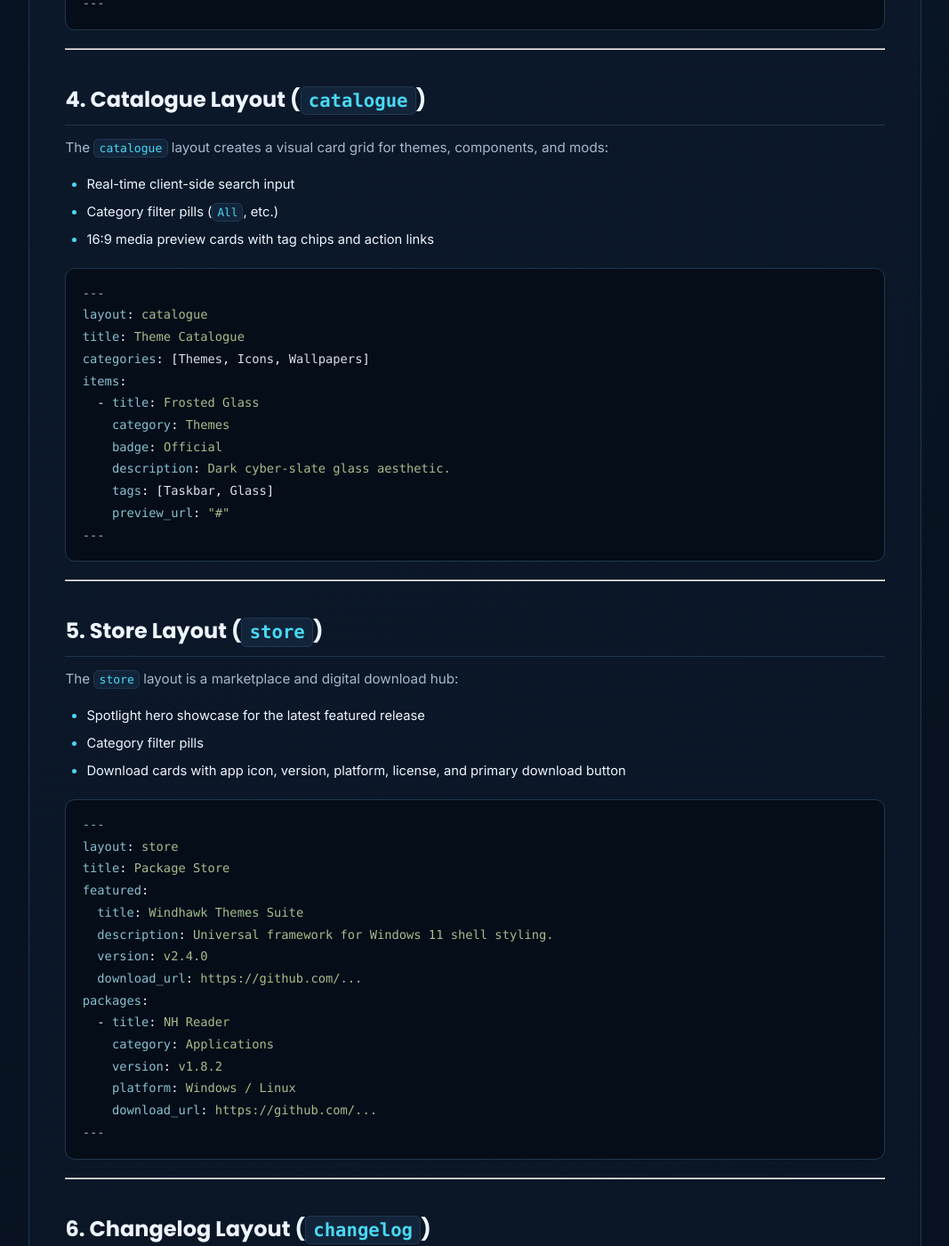
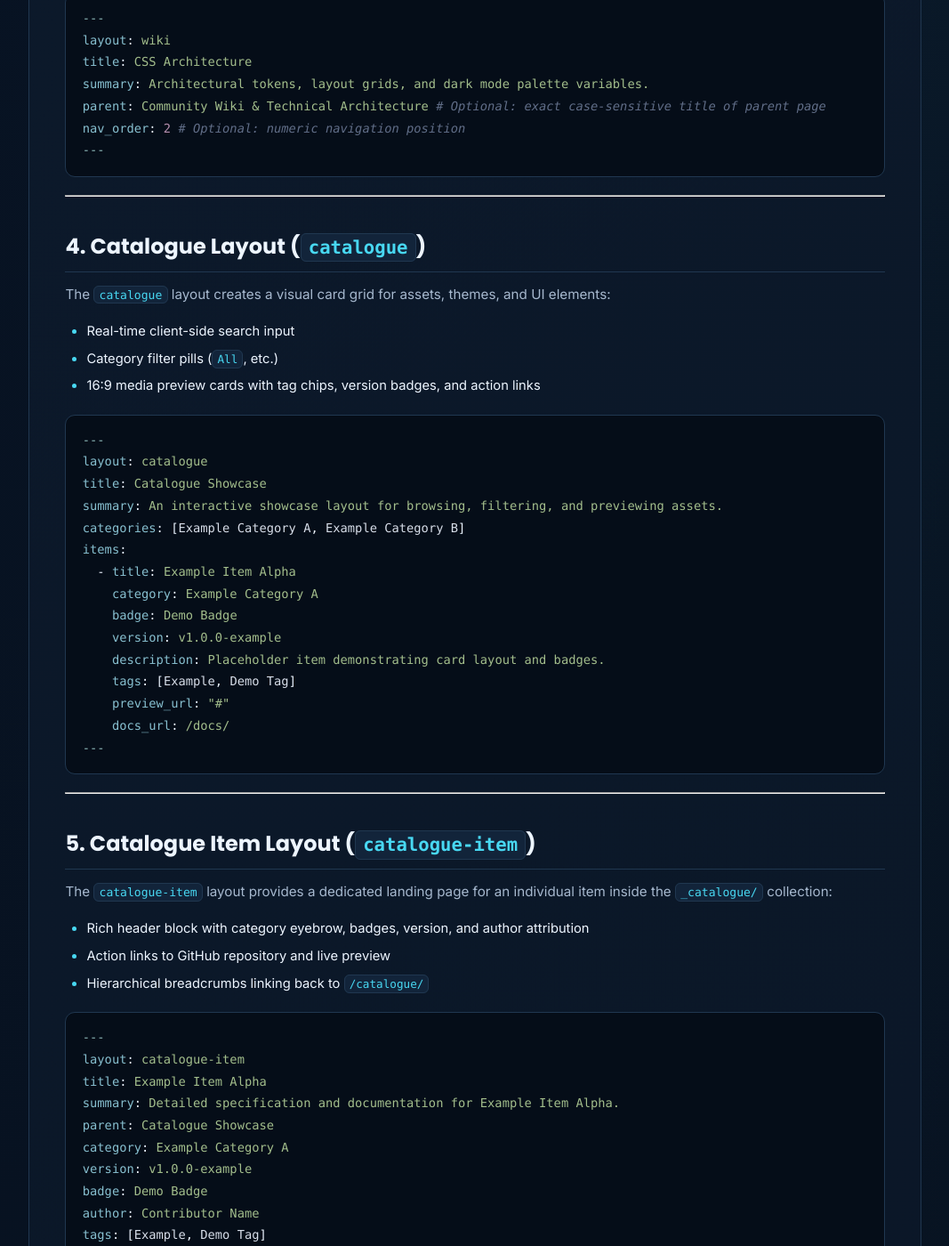
Before and after one commit to HELIX-Origin/helix-docs, a Jekyll site: the page built from _docs/layouts.md, in a window 1280 px wide and 1400 px high, scrolled down 3154 px. Shown: the whole window at 89% size, without its empty margins (106-1173 px from the left). Built offline with Jekyll 4.4.1, drawn with Linux system fonts in a browser that asks for light colours; some of the changed text lies outside the part shown.

Commit message:
Document all 9 supported layouts with frontmatter schemas across documentation

````diff
--- a/_docs/layouts.md
+++ b/_docs/layouts.md
@@ -8,15 +8,17 @@ nav_order: 4
 
 ## 🎨 Supported Layouts
 
-`helix-docs` supports seven specialized layouts engineered for developer documentation, knowledge bases, distribution stores, and project portals:
+`helix-docs` supports nine specialized layouts engineered for developer documentation, knowledge bases, distribution stores, and project portals:
 
 | Layout | Frontmatter | Primary Use Case |
 | :--- | :--- | :--- |
 | **Default** | `layout: default` | Portal home pages (`index.md`), landing pages, standalone articles |
 | **Docs** | `layout: docs` | Focused reading guides with automatic in-page Table of Contents |
 | **Wiki** | `layout: wiki` | Deep technical knowledge bases with interactive search sidebar |
-| **Catalogue** | `layout: catalogue` | Interactive visual theme, mod, and UI component showcase gallery |
-| **Store** | `layout: store` | Software release center, application marketplace & downloads |
+| **Catalogue** | `layout: catalogue` | Interactive visual showcase gallery for assets, themes, and components |
+| **Catalogue Item** | `layout: catalogue-item` | Dedicated subpages for individual items/packages inside `_catalogue/` |
+| **Store** | `layout: store` | Software release center, package marketplace & download portal |
+| **Store Item** | `layout: store-item` | Dedicated subpages for individual products/apps inside `_store/` |
 | **Changelog** | `layout: changelog` | Vertical milestone release timeline with categorization tags |
 | **FAQ** | `layout: faq` | Accessible collapsible accordion Q&A troubleshooting base |
 
@@ -86,31 +88,59 @@ nav_order: 2 # Optional: numeric navigation position
 
 ## 4. Catalogue Layout (`catalogue`)
 
-The `catalogue` layout creates a visual card grid for themes, components, and mods:
+The `catalogue` layout creates a visual card grid for assets, themes, and UI elements:
 - Real-time client-side search input
 - Category filter pills (`All`, etc.)
-- 16:9 media preview cards with tag chips and action links
+- 16:9 media preview cards with tag chips, version badges, and action links
 
 ```markdown
 ---
 layout: catalogue
-title: Theme Catalogue
-categories: [Themes, Icons, Wallpapers]
+title: Catalogue Showcase
+summary: An interactive showcase layout for browsing, filtering, and previewing assets.
+categories: [Example Category A, Example Category B]
 items:
-  - title: Frosted Glass
-    category: Themes
-    badge: Official
-    description: Dark cyber-slate glass aesthetic.
-    tags: [Taskbar, Glass]
+  - title: Example Item Alpha
+    category: Example Category A
+    badge: Demo Badge
+    version: v1.0.0-example
+    description: Placeholder item demonstrating card layout and badges.
+    tags: [Example, Demo Tag]
     preview_url: "#"
+    docs_url: /docs/
 ---
 ```
 
 ---
 
-## 5. Store Layout (`store`)
+## 5. Catalogue Item Layout (`catalogue-item`)
 
-The `store` layout is a marketplace and digital download hub:
+The `catalogue-item` layout provides a dedicated landing page for an individual item inside the `_catalogue/` collection:
+- Rich header block with category eyebrow, badges, version, and author attribution
+- Action links to GitHub repository and live preview
+- Hierarchical breadcrumbs linking back to `/catalogue/`
+
+```markdown
+---
+layout: catalogue-item
+title: Example Item Alpha
+summary: Detailed specification and documentation for Example Item Alpha.
+parent: Catalogue Showcase
+category: Example Category A
+version: v1.0.0-example
+badge: Demo Badge
+author: Contributor Name
+tags: [Example, Demo Tag]
+github_url: https://github.com/example/repo
+preview_url: "#"
+---
+```
+
+---
+
+## 6. Store Layout (`store`)
+
+The `store` layout is a digital distribution hub and package marketplace:
 - Spotlight hero showcase for the latest featured release
 - Category filter pills
 - Download cards with app icon, version, platform, license, and primary download button
@@ -118,24 +148,58 @@ The `store` layout is a marketplace and digital download hub:
 ```markdown
 ---
 layout: store
-title: Package Store
+title: Package & Add-on Store
+summary: A digital distribution hub layout for releases, installers, and downloadable packages.
 featured:
-  title: Windhawk Themes Suite
-  description: Universal framework for Windows 11 shell styling.
-  version: v2.4.0
-  download_url: https://github.com/...
+  title: Example Package Spotlight
+  description: Placeholder spotlight release demonstrating featured presentation.
+  version: v1.0.0-example
+  license: Demo License
+  platform: Cross-Platform
+  download_url: "#"
+  docs_url: /docs/
+categories: [Example Category A, Example Category B]
 packages:
-  - title: NH Reader
-    category: Applications
-    version: v1.8.2
-    platform: Windows / Linux
-    download_url: https://github.com/...
+  - title: Example Package Alpha
+    category: Example Category A
+    version: v1.0.0-example
+    license: Demo License
+    platform: Cross-Platform
+    size: 12.0 MB
+    description: Sample package demonstrating badges, specifications, and download links.
+    download_url: "#"
+    docs_url: /docs/
 ---
 ```
 
 ---
 
-## 6. Changelog Layout (`changelog`)
+## 7. Store Item Layout (`store-item`)
+
+The `store-item` layout provides a dedicated product/package page inside the `_store/` collection:
+- App icon, version chip, license tag, and platform pill
+- Direct download action button in the header
+- Hierarchical breadcrumbs linking back to `/store/`
+
+```markdown
+---
+layout: store-item
+title: Example Package Alpha
+summary: Detailed installation specifications, changelogs, and binaries for Example Package Alpha.
+parent: Package & Add-on Store
+category: Example Category A
+icon: https://github.com/HELIX-Origin.png?size=64
+version: v1.0.0-example
+license: Demo License
+platform: Cross-Platform
+size: 12.0 MB
+download_url: "#"
+---
+```
+
+---
+
+## 8. Changelog Layout (`changelog`)
 
 The `changelog` layout renders milestone releases along a vertical timeline:
 - Glowing milestone nodes on a vertical track
@@ -145,7 +209,8 @@ The `changelog` layout renders milestone releases along a vertical timeline:
 ```markdown
 ---
 layout: changelog
-title: Release Notes
+title: Project Changelog & Releases
+summary: Comprehensive record of version milestones, feature enhancements, and bug fixes across the ecosystem.
 releases:
   - version: v1.1.0
     date: 2026-10-09
@@ -170,7 +235,8 @@ The `faq` layout creates an accessible accordion troubleshooting center:
 ```markdown
 ---
 layout: faq
-title: FAQ
+title: Frequently Asked Questions
+summary: Answers to common questions regarding theme setup and markdown rendering.
 categories: [Setup, Configuration, Troubleshooting]
 faqs:
   - q: How do I configure remote_theme?
````
Also changed, not shown: other parts of _docs/layouts.md (+1 -1 lines), _docs/index.md (+1 -1 lines), index.md (+8 -3 lines), README.md.
